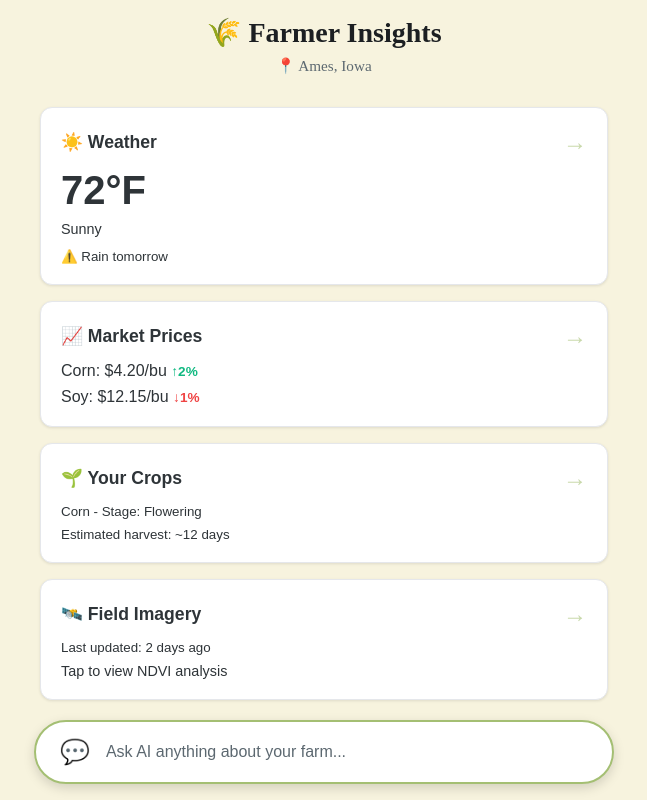
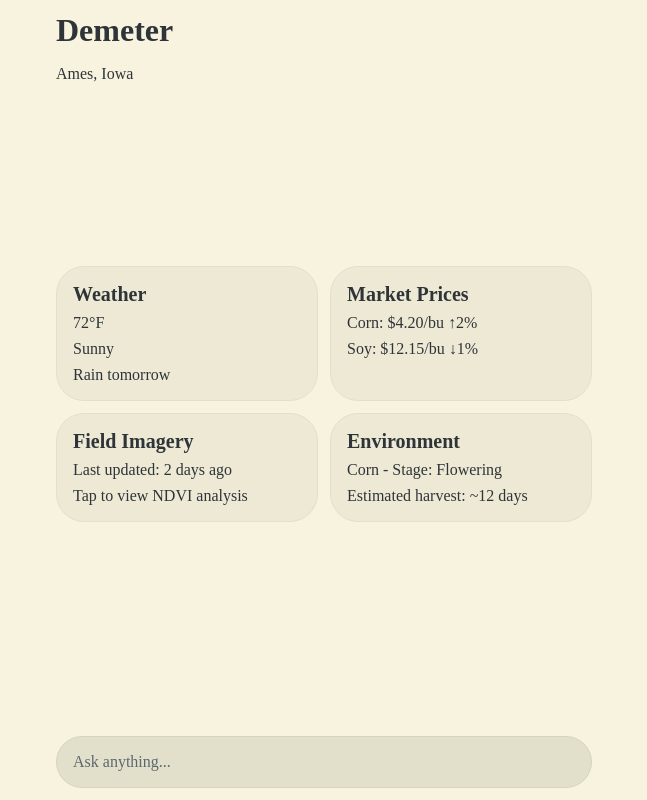
Before and after one commit to BerkM125/Farmer-Insights, a SvelteKit app in the folder frontend/: page / in a window 1280 px wide. Shown: the whole page, without its empty margins (316-963 px from the left). Built offline with nearby package versions, Linux system fonts and the light colour scheme; a web font is replaced by a local one.

Commit message:
frontend shit

```diff
--- a/frontend/src/app.css
+++ b/frontend/src/app.css
@@ -6,8 +6,13 @@
 	--txt-3: hsl(205, 10%, 40%);
 	--txt-2: hsl(205, 10%, 20%);
 	--txt-1: hsl(205, 10%, 12%);
-	--acc-1: hsl(81, 37%, 60%);
-	--acc-2: hsl(81, 32%, 50%);
+	--test-1: hsl(97, 9%, 66%);
+	--test-2: hsl(111, 7%, 60%);
+	--test-3: hsl(116, 7%, 54%);
+	--red-1: hsl(0, 65%, 65%);
+	--yellow-1: hsl(45, 65%, 50%);
+	--green-1: hsl(80, 55%, 55%);
+	--blue-1: hsl(170, 55%, 50%);
 
 	box-sizing: border-box;
 }
@@ -15,7 +20,12 @@
 body {
 	margin: 0;
 	padding: 0;
-	color: var(--txt-1);
+	color: var(--txt-2);
 	background: var(--bg-1);
 	font-family: 'Rethink Sans';
 }
+
+a {
+	color: inherit;
+	text-decoration: none;
+}
--- a/frontend/src/routes/+page.svelte
+++ b/frontend/src/routes/+page.svelte
@@ -1,205 +1,98 @@
 <script>
-	import { goto } from '$app/navigation';
+	// No need for goto since we're using links
 </script>
 
-<div class="home">
+<div class="container">
 	<header>
-		<h1>🌾 Farmer Insights</h1>
-		<p class="location">📍 Ames, Iowa</p>
+		<h1>Demeter</h1>
+		<p class="location">Ames, Iowa</p>
 	</header>
 
 	<!-- Widget Grid -->
 	<div class="widgets">
-		<button class="widget weather" onclick={() => goto('/weather')}>
-			<div class="widget-header">
-				<h2>☀️ Weather</h2>
-				<span class="arrow">→</span>
-			</div>
+		<a href="/weather" class="widget weather">
+			<h2>Weather</h2>
 			<p class="big-text">72°F</p>
 			<p class="small-text">Sunny</p>
-			<p class="alert">⚠️ Rain tomorrow</p>
-		</button>
+			<p class="alert">Rain tomorrow</p>
+		</a>
 
-		<button class="widget market" onclick={() => goto('/market')}>
-			<div class="widget-header">
-				<h2>📈 Market Prices</h2>
-				<span class="arrow">→</span>
-			</div>
+		<a href="/market" class="widget market">
+			<h2>Market Prices</h2>
 			<p class="price">Corn: $4.20/bu <span class="change up">↑2%</span></p>
 			<p class="price">Soy: $12.15/bu <span class="change down">↓1%</span></p>
-		</button>
+		</a>
 
-		<button class="widget crops" onclick={() => goto('/crops')}>
-			<div class="widget-header">
-				<h2>🌱 Your Crops</h2>
-				<span class="arrow">→</span>
-			</div>
+		<a href="/satellite" class="widget satellite">
+			<h2>Field Imagery</h2>
+			<p>Last updated: 2 days ago</p>
+			<p class="small-text">Tap to view NDVI analysis</p>
+		</a>
+
+		<a href="/crops" class="widget crops">
+			<h2>Environment</h2>
 			<p>Corn - Stage: Flowering</p>
 			<p>Estimated harvest: ~12 days</p>
-		</button>
-
-		<button class="widget satellite" onclick={() => goto('/satellite')}>
-			<div class="widget-header">
-				<h2>🛰️ Field Imagery</h2>
-				<span class="arrow">→</span>
-			</div>
-			<p>Last updated: 2 days ago</p>
-			<p class="small-text">Tap to view NDVI analysis</p>
-		</button>
+		</a>
 	</div>
 
 	<!-- Chat Bar (navigates to chat) -->
-	<button class="chat-bar" onclick={() => goto('/chat')}>
-		<span class="chat-icon">💬</span>
-		<span class="chat-placeholder">Ask AI anything about your farm...</span>
-	</button>
+	<a href="/chat" class="chat-bar">
+		<span class="chat-icon"></span>
+		<span class="chat-placeholder">Ask anything...</span>
+	</a>
 </div>
 
 <style>
-	.home {
-		max-width: 600px;
+	.container {
+		max-width: 35rem;
 		margin: 0 auto;
-		padding: 1rem;
-		padding-bottom: 2rem;
+		padding: 0.75rem;
+		min-height: 100vh;
+		display: flex;
+		flex-direction: column;
+		justify-content: space-between;
 	}
 
 	header {
-		text-align: center;
-		margin-bottom: 2rem;
 	}
 
 	header h1 {
 		margin: 0;
-		font-size: 1.75rem;
-		color: var(--txt-1);
-	}
-
-	.location {
-		margin: 0.5rem 0 0 0;
-		color: var(--txt-3);
-		font-size: 0.95rem;
 	}
 
 	.widgets {
-		display: flex;
-		flex-direction: column;
-		gap: 1rem;
-		margin-bottom: 1.5rem;
+		display: grid;
+		grid-template-columns: 1fr 1fr;
+		gap: 0.75rem;
+		margin-bottom: 3rem;
 	}
 
 	.widget {
-		background: white;
-		border: 1px solid #e5e7eb;
-		border-radius: 12px;
-		padding: 1.25rem;
-		text-align: left;
-		cursor: pointer;
-		transition: all 0.2s;
-		box-shadow: 0 1px 3px rgba(0, 0, 0, 0.1);
+		padding: 1rem;
+		background: var(--bg-2);
+		border-radius: 1.75rem;
+		border: 1px solid var(--bg-3);
 	}
 
-	.widget:hover {
-		transform: translateY(-2px);
-		box-shadow: 0 4px 8px rgba(0, 0, 0, 0.15);
-	}
-
-	.widget:active {
-		transform: translateY(0);
-	}
-
-	.widget-header {
-		display: flex;
-		justify-content: space-between;
-		align-items: center;
-		margin-bottom: 0.75rem;
-	}
-
-	.widget h2 {
+	h2 {
+		font-size: 1.25rem;
 		margin: 0;
-		font-size: 1.1rem;
-		color: var(--txt-2);
-	}
-
-	.arrow {
-		font-size: 1.5rem;
-		color: var(--acc-1);
-		opacity: 0.6;
 	}
 
 	.widget p {
 		margin: 0.5rem 0 0 0;
-		color: var(--txt-2);
 	}
 
-	.big-text {
-		font-size: 2.5rem;
-		font-weight: bold;
-		color: var(--txt-1);
-		margin: 0.5rem 0;
-	}
-
-	.small-text {
-		font-size: 0.9rem;
-		color: var(--txt-3);
-	}
-
-	.alert {
-		color: #e67700;
-		font-weight: 500;
-		margin-top: 0.75rem !important;
-	}
-
-	.price {
-		font-size: 1rem;
-		margin: 0.5rem 0;
-	}
-
-	.change {
-		font-size: 0.85rem;
-		font-weight: 600;
-	}
-
-	.change.up {
-		color: #10b981;
-	}
-
-	.change.down {
-		color: #ef4444;
-	}
-
-	/* Chat Bar */
 	.chat-bar {
-		position: fixed;
-		bottom: 1rem;
-		left: 1rem;
-		right: 1rem;
-		max-width: 580px;
-		margin: 0 auto;
-		background: white;
-		border: 2px solid var(--acc-1);
-		border-radius: 50px;
-		padding: 1rem 1.5rem;
-		display: flex;
-		align-items: center;
-		gap: 1rem;
-		cursor: pointer;
-		box-shadow: 0 4px 12px rgba(0, 0, 0, 0.15);
-		transition: all 0.2s;
-	}
-
-	.chat-bar:hover {
-		transform: translateY(-2px);
-		box-shadow: 0 6px 16px rgba(0, 0, 0, 0.2);
-	}
-
-	.chat-icon {
-		font-size: 1.5rem;
+		padding: 1rem;
+		background: var(--bg-3);
+		border-radius: 1.75rem;
+		border: 1px solid var(--bg-4);
+		cursor: text;
 	}
 
 	.chat-placeholder {
-		flex: 1;
-		text-align: left;
 		color: var(--txt-3);
-		font-size: 1rem;
 	}
 </style>
```
Also changed, not shown: 2 other files (tests, documents, lock files or other folders).
